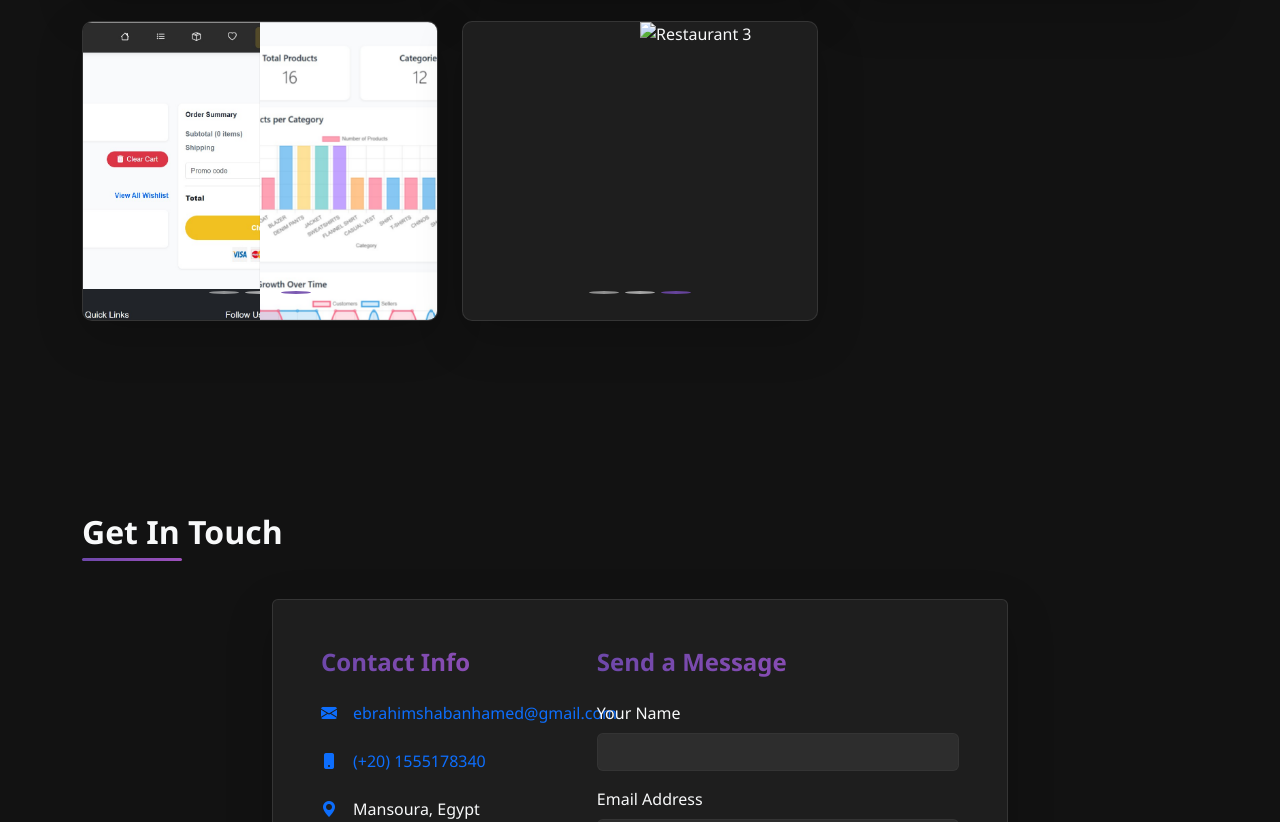
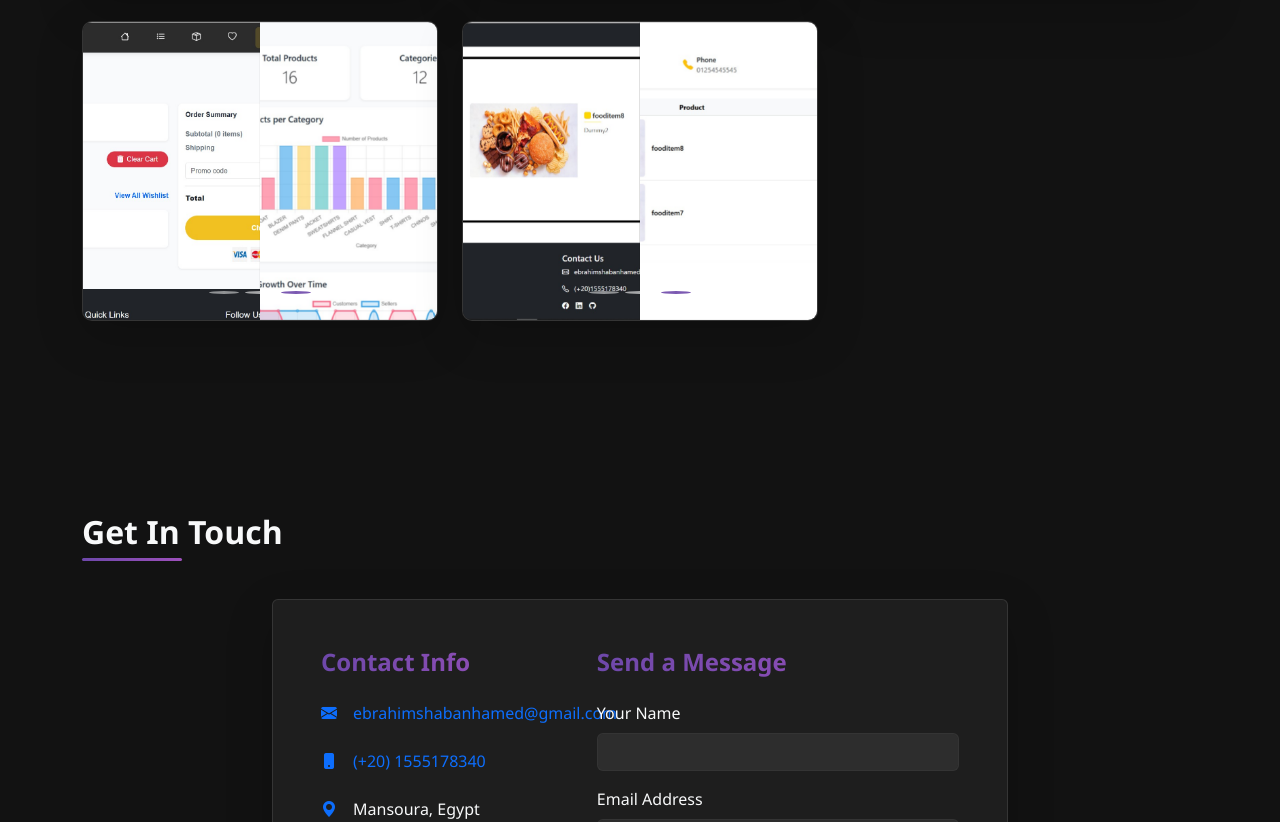
Before and after one commit to EbrahimShabann/portfolio, a plain HTML site: page index.html in a window 1280 px wide. Shown: the part 2421-3243 px from the top of the page. Drawn offline with nearby package versions, Linux system fonts and the light colour scheme.

Commit message:
edit img src of restaurants

```diff
--- a/index.html
+++ b/index.html
@@ -779,13 +779,13 @@
                             </div>
                             <div class="carousel-inner h-100">
                                 <div class="carousel-item active h-100">
-                                    <img src="/MyPorfolio/resti.jpg" class="d-block w-100 project-img" alt="Restaurant 1">
+                                    <img src="resti.jpg" class="d-block w-100 project-img" alt="Restaurant 1">
                                 </div>
                                 <div class="carousel-item h-100">
-                                    <img src="/MyPorfolio/rest2.jpg" class="d-block w-100 project-img" alt="Restaurant 2">
+                                    <img src="rest2.jpg" class="d-block w-100 project-img" alt="Restaurant 2">
                                 </div>
                                 <div class="carousel-item h-100">
-                                    <img src="/MyPorfolio/rest3.jpg" class="d-block w-100 project-img" alt="Restaurant 3">
+                                    <img src="rest3.jpg" class="d-block w-100 project-img" alt="Restaurant 3">
                                 </div>
                             </div>
                         </div>
```
